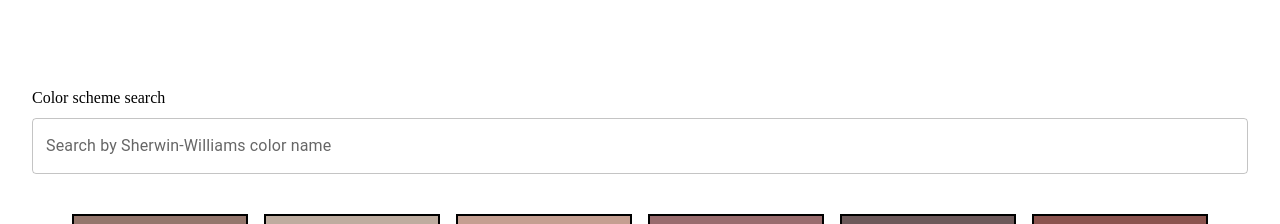
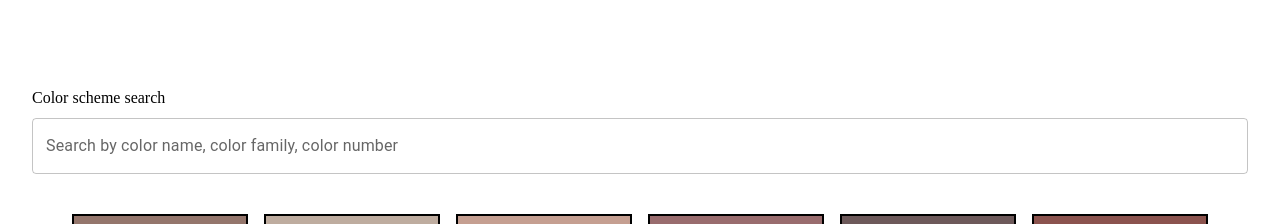
Before and after one commit to roodhouse/rugh-design-color-wheel, a React (Create React App) app: page / in a window 1280 px wide. Shown: the part 900-1124 px from the top of the page. Built offline with nearby package versions, Linux system fonts and the light colour scheme; what tw-elements would draw is missing.

Commit message:
updated search to include name, family or number

```diff
--- a/src/components/List.jsx
+++ b/src/components/List.jsx
@@ -13,7 +13,7 @@ function List(props) {
         }
         //return the item which contains the user input
         else {
-            return el.name.toLowerCase().includes(props.input)
+            return el.name.toLowerCase().includes(props.input) || el.family.toLowerCase().includes(props.input) || el.code.toLowerCase().includes(props.input)
         }
     })
 
--- a/src/components/Wheel.jsx
+++ b/src/components/Wheel.jsx
@@ -21,7 +21,7 @@ function Wheel() {
           onChange={inputHandler}
           variant="outlined"
           fullWidth
-          label="Search by Sherwin-Williams color name"
+          label="Search by color name, color family, color number"
         />
       </div>
       <List input={inputText} />
```
